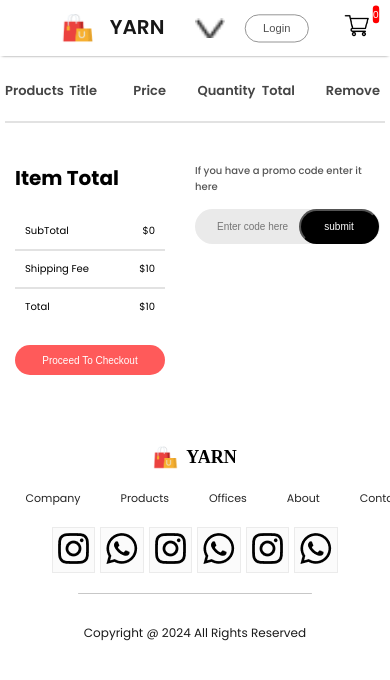
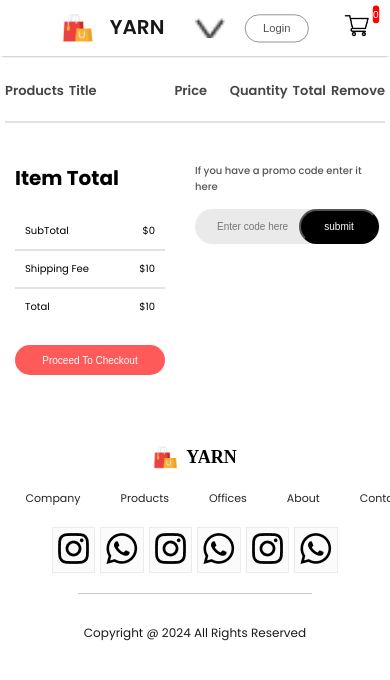
Before and after one commit to iamakashpc/yarn_ecommerce, a React (Create React App) app: page /cart in a window 390 px wide. Shown: the top 680 px of the page. Built offline with nearby package versions, Linux system fonts and the light colour scheme.

Commit message:
checking

```diff
--- a/src/Components/CartItems/CartItems.css
+++ b/src/Components/CartItems/CartItems.css
@@ -234,8 +234,14 @@
 		margin: 15px 30px;
 	}
 	.cart-items-main {
-		gap: 10px;
-	}
+	display: grid;
+	grid-template-columns: 0.5fr 2fr 0.5fr 0.5fr 0.5fr 0.5fr;
+	align-items: center;
+	gap: 75px;
+	padding: 20px 0px;
+	font-size: 18px;
+	font-weight: 600;
+}
 	.cart-items-format {
 		font-size: 12px;
 		font-weight: 400;
@@ -311,7 +317,7 @@
 		height: 50px;
 	}
 	.cart-items-main {
-		grid-template-columns: 1fr 1fr 1fr 1fr 1fr 1fr;
+		grid-template-columns: 0.5fr 2fr 1fr 0.5fr 0.5fr 0.5fr;
 		gap: 5px;
 	}
 	.cart-items-format p{
@@ -319,10 +325,10 @@
 		font-weight: 300;
 	}
     .cart-items-total{
-        margin-left: 38px;
+        margin-left: 8px;
     }
     .cart-items-new{
-        margin-left: 10px;
+        margin-left: 0px;
     }
     .cart-items-name{
         width: 100px;
```
